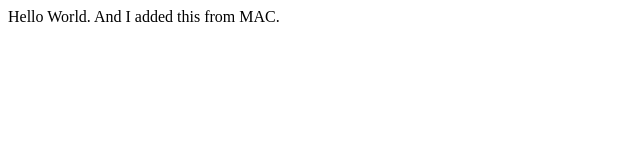
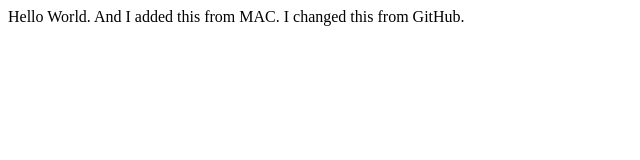
Before and after one commit to shenyush/alpha, a plain HTML site: page index.html in a window 1280 px wide. Shown: the whole page, without its empty margins (0-640 px from the left). Drawn offline with Linux system fonts and the light colour scheme.

Commit message:
I changed it from GitHub

```diff
--- a/index.html
+++ b/index.html
@@ -1,5 +1,5 @@
 <html>
 <body>
-Hello World. And I added this from MAC.
+Hello World. And I added this from MAC. I changed this from GitHub.
 </body>
 </html>
```
